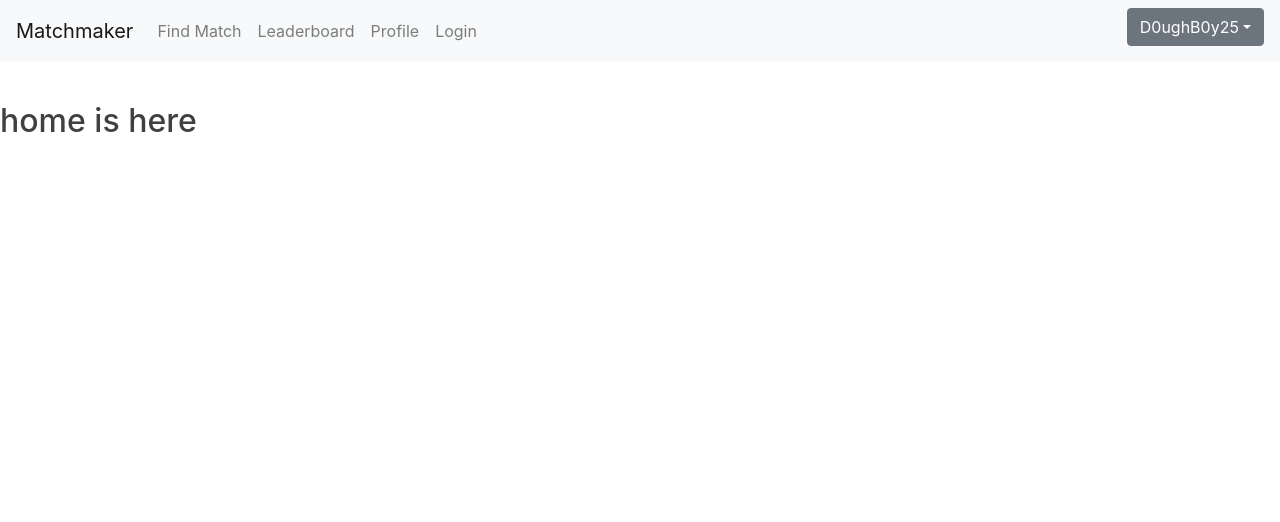
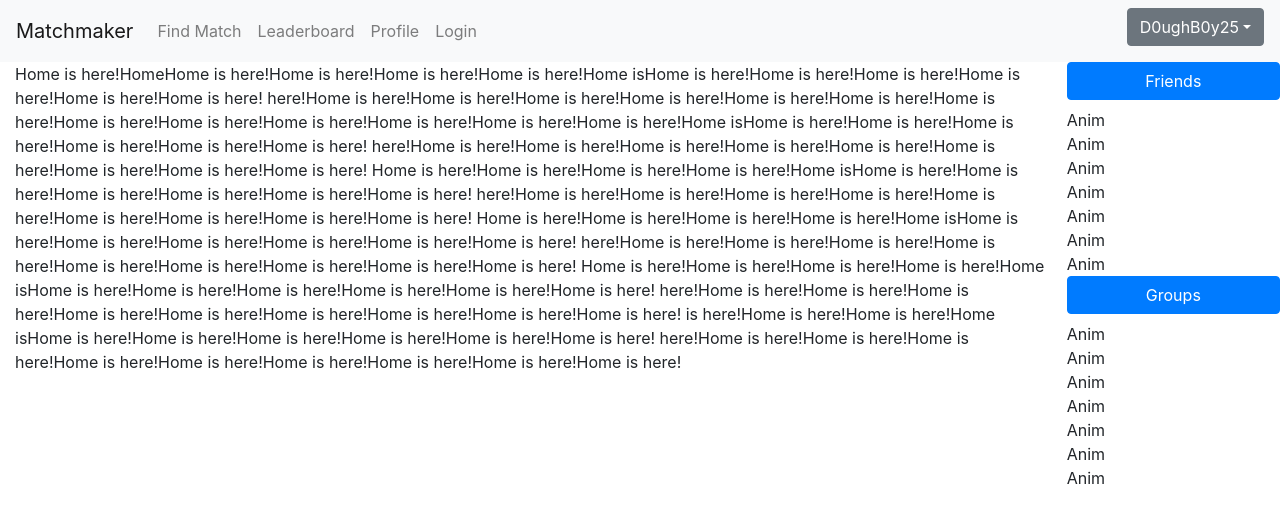
Before and after one commit to dnguyen3031/Matchmaker, a React (Create React App) app: page / in a window 1280 px wide. Shown: the top 522 px of the page. Built offline with nearby package versions, Linux system fonts and the light colour scheme.

Commit message:
Implemented Friend Bar & url parameter profile
Reorganized folder structure for components (moved Custom navbar into components folder)

```diff
--- a/src/App.js
+++ b/src/App.js
@@ -30,8 +30,8 @@ function App() {
           <Route path="/leaderboard">
             <LeaderboardPage />
           </Route>
-          <Route path="/profile">
-            <ProfilePage id="6024098ac9b27e9f9995df97" />
+          <Route path="/profile/:_id">
+            <ProfilePage />
           </Route>
           <Route path="/create-account">
             <CreateAccount />
--- /dev/null
+++ b/src/components/FriendBar.js
@@ -0,0 +1,50 @@
+import React from 'react';
+import { Button, Row } from "react-bootstrap";
+import Collapse from 'react-bootstrap/Collapse';
+
+function FriendBar() {
+   const [openFriends, setOpenFriends] = React.useState(true);
+   const [openGroups, setOpenGroups] = React.useState(true);
+   return <div>
+     <Row>
+               <Button block
+                  onClick={() => setOpenFriends(!openFriends)}
+                  aria-expanded={openFriends}
+                  >
+                  Friends
+                  </Button>
+                  <Collapse in={openFriends}>
+                  <div>
+                     <div>Anim</div>
+                     <div>Anim</div>
+                     <div>Anim</div>
+                     <div>Anim</div>
+                     <div>Anim</div>
+                     <div>Anim</div>
+                     <div>Anim</div>
+                  </div>
+                  </Collapse>
+               </Row>
+               <Row>
+               <Button block
+                  onClick={() => setOpenGroups(!openGroups)}
+                  aria-expanded={openGroups}
+                  >
+                  Groups
+                  </Button>
+                  <Collapse in={openGroups}>
+                  <div>
+                     <div>Anim</div>
+                     <div>Anim</div>
+                     <div>Anim</div>
+                     <div>Anim</div>
+                     <div>Anim</div>
+                     <div>Anim</div>
+                     <div>Anim</div>
+                  </div>
+                  </Collapse>
+               </Row>
+   </div>;
+ }
+
+export default FriendBar;
--- a/src/components/pages/Home.js
+++ b/src/components/pages/Home.js
@@ -1,10 +1,25 @@
 import React from 'react';
-import CustomNavbar from '../../CustomNavbar';
+import CustomNavbar from '../CustomNavbar';
+import FriendBar from "../FriendBar";
+import { Button, Row, Col, Container, Accordion, Card, Nav } from "react-bootstrap";
+import Collapse from 'react-bootstrap/Collapse';
 
 function Home() {
+   const [openFriends, setOpenFriends] = React.useState(true);
+   const [openGroups, setOpenGroups] = React.useState(true);
    return <div>
       <CustomNavbar />
-      <h2>home is here</h2>
+      <Container fluid>
+         <Row>
+            <Col>Home is here!HomeHome is here!Home is here!Home is here!Home is here!Home isHome is here!Home is here!Home is here!Home is here!Home is here!Home is here! here!Home is here!Home is here!Home is here!Home is here!Home is here!Home is here!Home is here!Home is here!Home is here!Home is here!Home is here!Home is here!Home is here!Home isHome is here!Home is here!Home is here!Home is here!Home is here!Home is here! here!Home is here!Home is here!Home is here!Home is here!Home is here!Home is here!Home is here!Home is here!Home is here!
+            Home is here!Home is here!Home is here!Home is here!Home isHome is here!Home is here!Home is here!Home is here!Home is here!Home is here! here!Home is here!Home is here!Home is here!Home is here!Home is here!Home is here!Home is here!Home is here!Home is here!
+            Home is here!Home is here!Home is here!Home is here!Home isHome is here!Home is here!Home is here!Home is here!Home is here!Home is here! here!Home is here!Home is here!Home is here!Home is here!Home is here!Home is here!Home is here!Home is here!Home is here!
+            Home is here!Home is here!Home is here!Home is here!Home isHome is here!Home is here!Home is here!Home is here!Home is here!Home is here! here!Home is here!Home is here!Home is here!Home is here!Home is here!Home is here!Home is here!Home is here!Home is here! is here!Home is here!Home is here!Home isHome is here!Home is here!Home is here!Home is here!Home is here!Home is here! here!Home is here!Home is here!Home is here!Home is here!Home is here!Home is here!Home is here!Home is here!Home is here!</Col>
+            <Col md={{ span: 2}}>
+               <FriendBar />
+            </Col>
+         </Row>
+      </Container>
    </div>;
  }
 
--- a/src/components/pages/LeaderboardPage.js
+++ b/src/components/pages/LeaderboardPage.js
@@ -1,5 +1,5 @@
 import React from 'react';
-import CustomNavbar from '../../CustomNavbar';
+import CustomNavbar from '../CustomNavbar';
 
 function LeaderboardPage() {
    return <div>
--- a/src/components/pages/Login.js
+++ b/src/components/pages/Login.js
@@ -2,7 +2,7 @@ import React from 'react';
 import {
   Button, Container, Row, Col, Form, FormControl, FormGroup, Nav, Navbar, NavItem, NavLink
 } from 'react-bootstrap';
-import CustomNavbar from '../../CustomNavbar';
+import CustomNavbar from '../CustomNavbar';
 
 function Login() {
   return <div>
--- a/src/components/pages/Matchmaking.js
+++ b/src/components/pages/Matchmaking.js
@@ -1,5 +1,5 @@
 import React from 'react';
-import CustomNavbar from '../../CustomNavbar';
+import CustomNavbar from '../CustomNavbar';
 
 function Matchmaking() {
    return <div>
--- a/src/components/pages/ProfilePage.js
+++ b/src/components/pages/ProfilePage.js
@@ -1,87 +1,46 @@
 import React, {useState, useEffect} from 'react';
+import { useParams } from 'react-router-dom';
 import {Row, Col, Container, Table, Card, Button} from 'react-bootstrap';
-import CustomNavbar from '../../CustomNavbar';
+import CustomNavbar from '../CustomNavbar';
 import axios from 'axios';
 
 function ProfilePage(props) {
-   const [id, setId] = useState("");
    const [user, setUser] = useState({bio: "",
                                  contact_info: {discord: "", email: ""},
                                  games_table: {},
                                  name: "",
                                  password: "",
                                  _id: ""});
-   const [gamesList, setGamesList] = useState([]);
-   const [contactInfo, setContactInfo] = useState({ discord: "", email: ""});
-   const [gamesTable, setGamesTable] = useState([]);
+   const { _id } = useParams();
+   const [showError, setShowError] = useState(false);
 
    useEffect(() => {
-      fetchUser(props.id).then( result => {
+      fetchUser().then( result => {
          if (result) {
             setUser(result);
-            // setContactInfo(result.contact_info);
-            // console.log(result.contact_info);
-            // setGamesTable(result.games_table);
-            // processGamesTable(result.games_table);
          }
       });
    }, []);
 
-   console.log("THIS IS USER: ", user);
-
-   async function fetchUser(id){
+   async function fetchUser(){
       try {
          // get character at index 's id number
-         const response = await axios.get('http://127.0.0.1:5000/users/' + id);
+         const response = await axios.get('http://127.0.0.1:5000/users/' + _id);
          return response.data;
       }
       catch (error) {
          console.log(error);
+         setShowError(true);
+         console.log("NOPE!!!!");
          return false;
       }
    }
 
-   const processGamesTable = param => {
-      for (var key in param) {
-         gamesList.push([key, param[key]]); // This for loop takes the JSON response data and loads it into an useState array ([game title, game information])
-      }
-
-   }
-
-   function TableBody() {
-      const rows = gamesList.map((game, index) => {  // Go through gamesList to format and to add it into rows. (game[0] is the title, and games[1] is the other information about game)
-         console.log(game[0]);
-         return (
-            <tr key={index}>
-               <td>{game[0]}</td>
-               <td>{game[1].game_score}</td>
-               <td>{game[1].time_played}</td>
-            </tr>
-         )
-      })
-
-      return (
-         <tbody>
-            {rows}
-         </tbody>
-      );
-   }
-
-
-
-   // const rows = gamesList.map(game => {  // Go through gamesList to format and to add it into rows. (game[0] is the title, and games[1] is the other information about game)
-   //    return (
-   //       <tr>
-   //          <td>{game[0]}</td>
-   //          {/* <td>{game[1].game_score}</td>
-   //          <td>{game[1].time_played}</td> */}
-   //       </tr>
-   //    )
-   // });
-
    return <div>
       <CustomNavbar />
-      <Container fluid>
+      {showError
+         ? <div>Profile does not exist</div>
+         : <Container fluid>
          <Row>
             <Col />
             {/*2 empty cols ensure middle col is centered */}
@@ -130,70 +89,12 @@ function ProfilePage(props) {
                      </tr>
                   ))
                   }
-
-                  <TableBody />
                   </Table>
             </Col>
          </Row>
       </Container>
+      }
    </div>;
 }
 
-function ProfileCard(props) {
-   return (
-   <Card style={{ width: '18rem' }}>
-     <Card.Img variant="top" src="holder.js/100px180" />
-     <Card.Body>
-       <Card.Title>{props.name}</Card.Title>
-       <Card.Text>
-         {props.bio}
-       </Card.Text>
-       <Button variant="primary">Go somewhere</Button>
-     </Card.Body>
-   </Card>
-   );
-}
-
-function TableBody(props) {
-   const rows = props.games.map((key) => {
-      return (
-         <tr key={key.id}>
-            <td>{key.name}</td>
-         </tr>
-      )
-   })
-
-   return (
-      <tbody>
-         {rows}
-      </tbody>
-   );
- }
-
-function GamesTable(props) {
-
-   return (
-      <Table striped bordered hover>
-        <thead>
-          <tr>
-            <th>Game Title</th>
-            <th>Game Score</th>
-            <th>Time Played</th>
-          </tr>
-        </thead>
-        <tbody>
-           <tr>
-              <td>Krunker</td>
-              <td>{props.games_table["Krunker"].game_score}</td>
-              <td>{props.games_table["Krunker"].time_played}</td>
-           </tr>
-           <tr>
-              <td>Minecraft</td>
-              <td>{props.games_table["Minecraft"].game_score}</td>
-              <td>{props.games_table["Minecraft"].time_played}</td>
-           </tr>
-        </tbody>
-      </Table>
-   );
-}
 export default ProfilePage;
```
Also changed, not shown: src/components/CustomNavbar.js (renamed from src/CustomNavbar.js).
